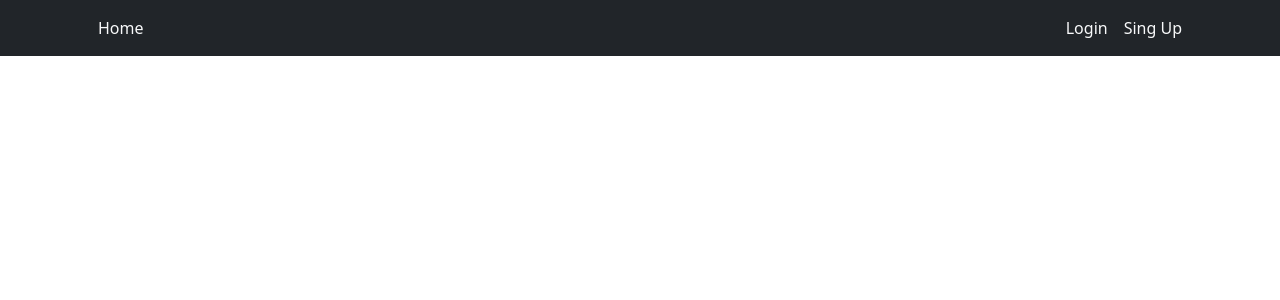
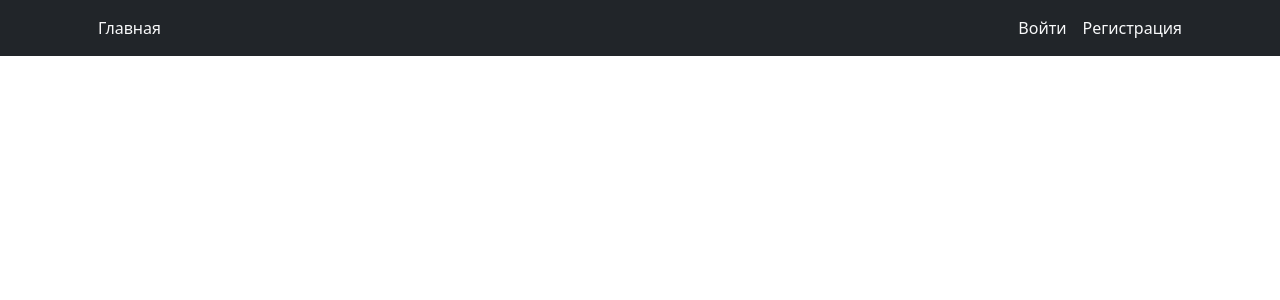
Before and after one commit to bn1654/DesignPro, a Django app: template requests/templates/layout/default.html in a window 1280 px wide. Shown: the top 300 px of the page. Run offline with Django 5.2, Linux system fonts and the light colour scheme; the template is opened without the code that fills it, so the values that code supplies are empty; some libraries are stand-ins or nearby versions.

Commit message:
fixed language

```diff
--- a/requests/models.py
+++ b/requests/models.py
@@ -5,8 +5,8 @@ from .utilities import rename_image
 from django.contrib.auth.models import AbstractUser
 
 class AbsUser(AbstractUser):
-    FIO = models.CharField(verbose_name="FIO", max_length=255, validators=[validators.validate_FIO])
-    email=models.EmailField(verbose_name="login", max_length=255, unique=True)
+    FIO = models.CharField(verbose_name="ФИО", max_length=255, validators=[validators.validate_FIO])
+    email=models.EmailField(verbose_name="email", max_length=255, unique=True)
 
     class Meta(AbstractUser.Meta):
         pass
--- a/requests/templates/layout/default.html
+++ b/requests/templates/layout/default.html
@@ -16,16 +16,16 @@
         <div class="p-3">
           {% block navigation %}
           <nav class='d-flex justify-content-between'>
-          <a href="{% url 'index' %}" class = "link-light link-underline-opacity-0">Home</a></li>
+          <a href="{% url 'index' %}" class = "link-light link-underline-opacity-0">Главная</a></li>
           {% if user.is_authenticated %}
             <div class='d-flex gap-3'>
-            <a href="{% url 'profile' %}" class="link-light link-underline-opacity-0">Profile</a></li>
-            <a href="{% url 'logout' %}" class="link-light link-underline-opacity-0">Logout</a></li>
+            <a href="{% url 'profile' %}" class="link-light link-underline-opacity-0">Профиль</a></li>
+            <a href="{% url 'logout' %}" class="link-light link-underline-opacity-0">Выйти</a></li>
             </div>
           {% else %}
             <div class='d-flex gap-3'>
-            <a href="{% url 'login' %}" class="link-light link-underline-opacity-0">Login</a></li>
-            <a href="{% url 'singup' %}" class="link-light link-underline-opacity-0">Sing Up</a></li>
+            <a href="{% url 'login' %}" class="link-light link-underline-opacity-0">Войти</a></li>
+            <a href="{% url 'singup' %}" class="link-light link-underline-opacity-0">Регистрация</a></li>
             </div>
           {% endif %}
           </nav>
--- a/requests/validators.py
+++ b/requests/validators.py
@@ -14,6 +14,5 @@ def validate_image_format(value):
         raise ValidationError("Неверное расширение файла")
 
 def validate_FIO(value):
-    alphabet=r'^[а-я/-/ ]+$'
-    if not re.findall(alphabet, value):
+    if not re.findall(r'^[а-я/-/ ]+$', value.lower()):
         raise ValidationError("ФИО указано неверно")
--- a/requests/views.py
+++ b/requests/views.py
@@ -1,7 +1,7 @@
 from django.shortcuts import redirect, render
 from django.urls import reverse_lazy
 from .models import Request
-from .forms import SignUpForm
+from .forms import SignUpForm, LoginForm
 from django.views.generic import CreateView, DetailView
 from django.contrib.auth.views import LoginView
 from django.contrib.auth import logout
@@ -45,7 +45,10 @@ def logout_view(request):
 class RequestLogin(LoginView):
     redirect_authenticated_user = True
     success_url = reverse_lazy('profile')
+    form_class = LoginForm
     template_name = 'requests/login_form.html'
+
+
 
 @login_required
 def profile_view(request):
```
Also changed, not shown: requests/forms.py (+7 -2 lines), db.sqlite3, requests/migrations/0002_alter_absuser_fio_alter_absuser_email_and_more.py (added).
